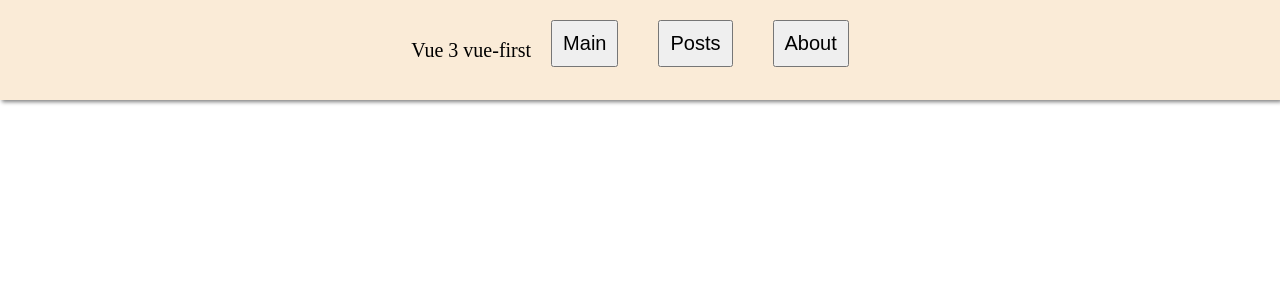
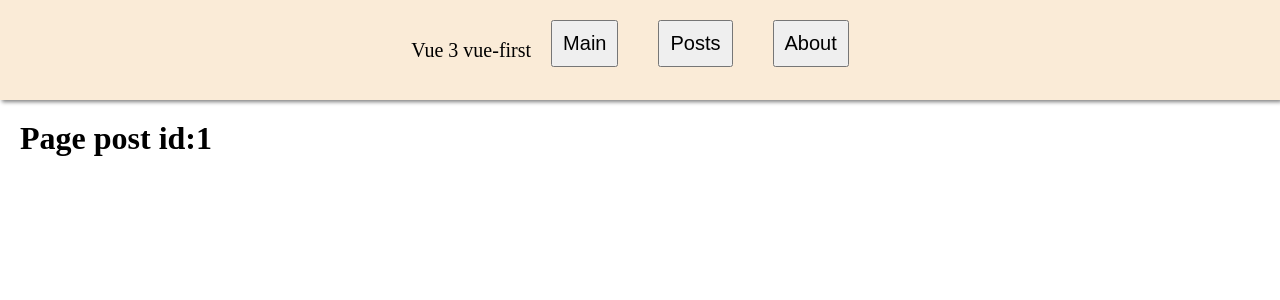
Before and after one commit to YuriyLaznyuk/vue-first, a Vue app: page /post/1 in a window 1280 px wide. Shown: the top 300 px of the page. Built offline with nearby package versions, Linux system fonts and the light colour scheme.

Commit message:
feat: added dynamic post

```diff
--- a/src/components/PostItem.vue
+++ b/src/components/PostItem.vue
@@ -7,6 +7,7 @@
     </div>
     <div class="post__btns">
       <MyButton @click="$emit('remove', post)">Delete</MyButton>
+      <MyButton @click="$router.push(`/post/${post.id}`)">Open</MyButton>
     </div>
   </div>
 </template>
--- /dev/null
+++ b/src/pages/PostIdPage.vue
@@ -0,0 +1,13 @@
+<template>
+  <div>
+    <h1>Page post id:{{ $route.params.id }}</h1>
+  </div>
+</template>
+
+<script>
+export default {
+  name: "PostIdPage",
+};
+</script>
+
+<style scoped></style>
--- a/src/router/router.js
+++ b/src/router/router.js
@@ -2,6 +2,7 @@ import Main from "../pages/Main";
 import { createRouter, createWebHistory } from "vue-router";
 import PostPage from "../pages/PostPage";
 import About from "../pages/About";
+import PostIdPage from "../pages/PostIdPage";
 
 export const routes = [
   {
@@ -16,6 +17,10 @@ export const routes = [
     path: "/about",
     component: About,
   },
+  {
+    path: "/post/:id",
+    component: PostIdPage,
+  },
 ];
 const router = createRouter({
   routes,
```
